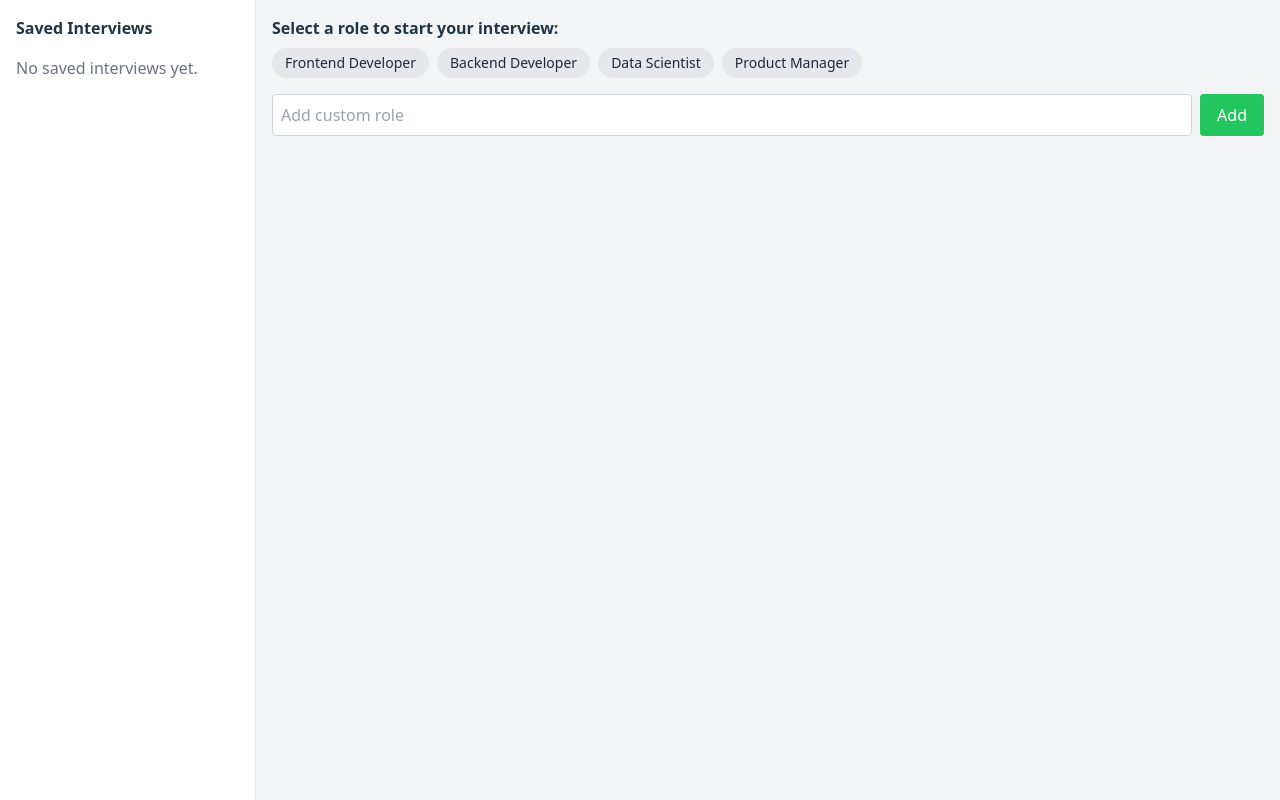
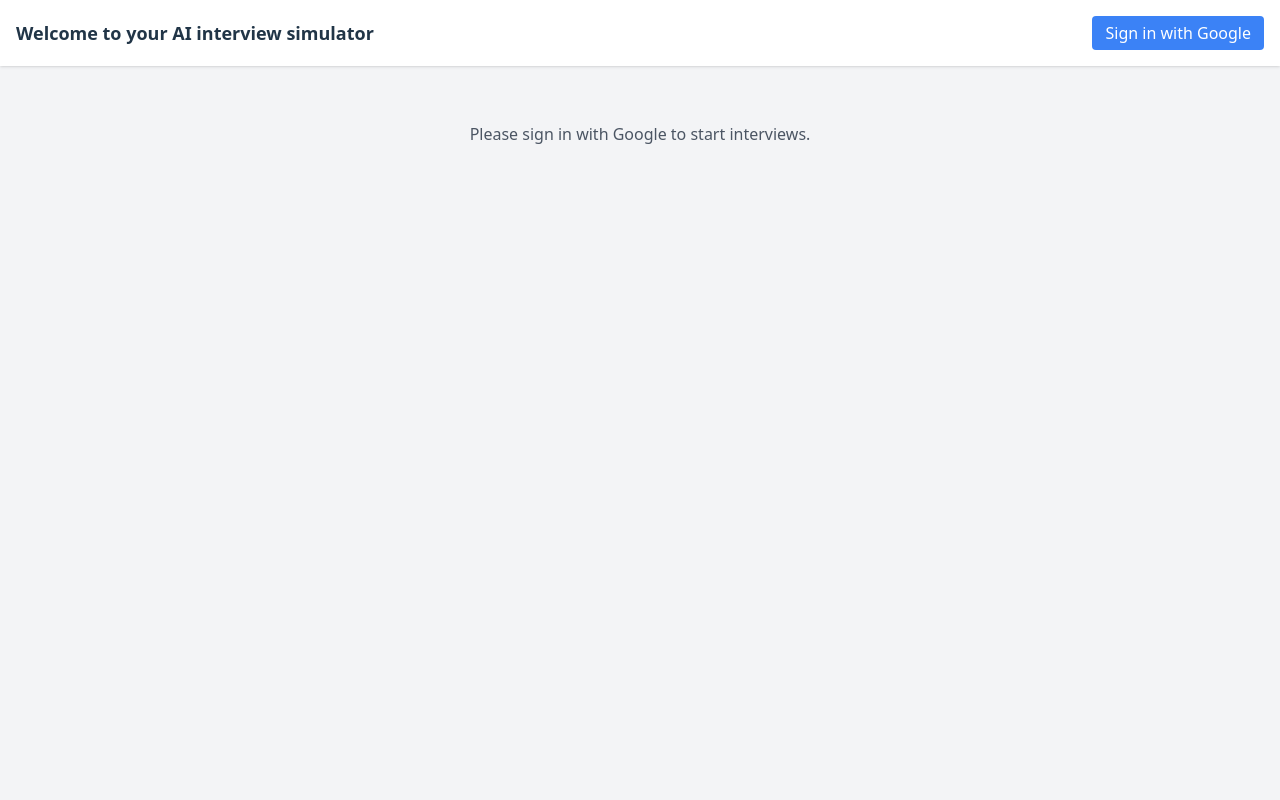
Before and after one commit to fatiimhh/ai-interview-simulator, a React (Vite) app: page / in a window 1280 px wide. Built offline with nearby package versions, Linux system fonts and the light colour scheme; no server answers.

Commit message:
update firebase configuration

```diff
--- a/package.json
+++ b/package.json
@@ -10,6 +10,7 @@
     "preview": "vite preview"
   },
   "dependencies": {
+    "firebase": "^12.1.0",
     "react": "^19.1.0",
     "react-dom": "^19.1.0"
   },
--- a/src/App.jsx
+++ b/src/App.jsx
@@ -2,22 +2,34 @@ import React, { useState, useEffect } from 'react';
 import RoleSelector from './components/RoleSelector';
 import ChatContainer from './components/ChatContainer';
 import SavedChats from './components/SavedChats';
+import { auth, provider } from './firebase';
+import { signInWithPopup, signOut, onAuthStateChanged } from 'firebase/auth';
 
 function App() {
   const [selectedRole, setSelectedRole] = useState(null);
   const [savedChats, setSavedChats] = useState([]);
   const [initialMessages, setInitialMessages] = useState([]);
   const [currentChatId, setCurrentChatId] = useState(null);
+  const [user, setUser] = useState(null);
 
-  // Load saved chats once on mount
+  // Monitor authentication state
   useEffect(() => {
-    const stored = JSON.parse(localStorage.getItem('savedChats')) || [];
+    const unsubscribe = onAuthStateChanged(auth, (currentUser) => {
+      setUser(currentUser);
+      if (currentUser) {
+        // Load saved chats from localStorage per user
+        const stored = JSON.parse(localStorage.getItem(`savedChats_${currentUser.uid}`)) || [];
         setSavedChats(stored);
+      } else {
+        setSavedChats([]);
+      }
+    });
+    return () => unsubscribe();
   }, []);
 
   // Save or update chat
   const saveChat = (role, messages, chatId = null) => {
-    if (!messages || messages.length === 0) return;
+    if (!messages || messages.length === 0 || !user) return;
 
     setSavedChats(prevChats => {
       let updatedChats;
@@ -33,7 +45,7 @@ function App() {
         updatedChats = [{ id: chatId, role, messages }, ...prevChats];
       }
 
-      localStorage.setItem('savedChats', JSON.stringify(updatedChats));
+      localStorage.setItem(`savedChats_${user.uid}`, JSON.stringify(updatedChats));
       setCurrentChatId(chatId); // track current chat
       return updatedChats;
     });
@@ -41,13 +53,13 @@ function App() {
 
   //  Delete chat
   const deleteChat = (chatId) => {
+    if (!user) return;
     setSavedChats(prevChats => {
       const updatedChats = prevChats.filter(chat => chat.id !== chatId);
-      localStorage.setItem('savedChats', JSON.stringify(updatedChats));
+      localStorage.setItem(`savedChats_${user.uid}`, JSON.stringify(updatedChats));
       return updatedChats;
     });
 
-    // if the deleted chat is the one currently open, reset state
     if (chatId === currentChatId) {
       setSelectedRole(null);
       setInitialMessages([]);
@@ -73,16 +85,58 @@ function App() {
     setCurrentChatId(null);
   };
 
+  // Google login
+  const login = async () => {
+    try {
+      await signInWithPopup(auth, provider);
+    } catch (error) {
+      console.error("Login error:", error);
+    }
+  };
+
+  // Logout
+  const logout = async () => {
+    try {
+      await signOut(auth);
+    } catch (error) {
+      console.error("Logout error:", error);
+    }
+  };
+
   return (
-    <div className="min-h-screen flex bg-gray-100">
+    <div className="min-h-screen flex flex-col bg-gray-100">
+      {/* Header with login/logout */}
+      <header className="p-4 bg-white shadow flex justify-between items-center">
+        <h1 className="font-bold text-lg">Welcome to your AI interview simulator</h1>
+        {user ? (
+          <div className="flex items-center gap-4">
+            <span className="text-gray-600">Hello, {user.displayName}</span>
+            <button onClick={logout} className="bg-red-500 text-white px-3 py-1 rounded">
+              Logout
+            </button>
+          </div>
+        ) : (
+          <button onClick={login} className="bg-blue-500 text-white px-3 py-1 rounded">
+            Sign in with Google
+          </button>
+        )}
+      </header>
+
+      <div className="flex flex-1">
+        {user && (
           <SavedChats
             savedChats={savedChats}
             onSelectChat={handleSelectSavedChat}
-        onDeleteChat={deleteChat}   // pass delete function
+            onDeleteChat={deleteChat}
           />
+        )}
 
         <div className="flex-1 p-4">
-        {!selectedRole ? (
+          {!user ? (
+            <p className="text-center mt-10 text-gray-600">
+              Please sign in with Google to start interviews.
+            </p>
+          ) : !selectedRole ? (
             <RoleSelector onRoleSelect={handleRoleSelect} />
           ) : (
             <ChatContainer
@@ -91,9 +145,10 @@ function App() {
               initialMessages={initialMessages}
               chatId={currentChatId}
               onBack={handleBack}
-            onSave={saveChat} // pass save function
+              onSave={saveChat}
             />
           )}
+        </div>
       </div>
     </div>
   );
--- /dev/null
+++ b/src/components/Auth.js
@@ -0,0 +1,44 @@
+import React from "react";
+import { auth, provider, signInWithPopup, signOut } from "../firebase";
+
+function Auth({ user, setUser }) {
+  const login = async () => {
+    try {
+      const result = await signInWithPopup(auth, provider);
+      setUser(result.user);
+    } catch (error) {
+      console.error("Login failed:", error);
+    }
+  };
+
+  const logout = async () => {
+    await signOut(auth);
+    setUser(null);
+  };
+
+  return (
+    <div className="p-4 flex justify-between items-center bg-white shadow">
+      {user ? (
+        <div className="flex items-center space-x-4">
+          <img src={user.photoURL} alt="profile" className="w-10 h-10 rounded-full" />
+          <span>{user.displayName}</span>
+          <button
+            onClick={logout}
+            className="px-4 py-2 bg-red-500 text-white rounded-lg"
+          >
+            Logout
+          </button>
+        </div>
+      ) : (
+        <button
+          onClick={login}
+          className="px-4 py-2 bg-blue-500 text-white rounded-lg"
+        >
+          Sign in with Google
+        </button>
+      )}
+    </div>
+  );
+}
+
+export default Auth;
--- a/src/components/RoleSelector.jsx
+++ b/src/components/RoleSelector.jsx
@@ -1,4 +1,6 @@
 import React, { useState } from 'react';
+
+
 
 const initialRoles = ['Frontend Developer', 'Backend Developer', 'Data Scientist', 'Product Manager'];
 
--- /dev/null
+++ b/src/firebase.js
@@ -0,0 +1,22 @@
+// Import the functions you need from the SDKs you need
+import { initializeApp } from "firebase/app";
+import { getAuth, GoogleAuthProvider } from "firebase/auth";
+
+// TODO: Add SDKs for Firebase products that you want to use
+// https://firebase.google.com/docs/web/setup#available-libraries
+
+// Your web app's Firebase configuration
+const firebaseConfig = {
+  apiKey: "AIzaSyCHL-uees251nDqI7DRRNZ1aa77_q9bU7c",
+  authDomain: "ai-interview-simulator-9ac3d.firebaseapp.com",
+  projectId: "ai-interview-simulator-9ac3d",
+  storageBucket: "ai-interview-simulator-9ac3d.firebasestorage.app",
+  messagingSenderId: "447416138423",
+  appId: "1:447416138423:web:22742c23fc79ed5b9dab32"
+};
+
+// Initialize Firebase
+const app = initializeApp(firebaseConfig);
+
+export const auth = getAuth(app);
+export const provider = new GoogleAuthProvider();
```
Also changed, not shown: 1 other file (tests, documents, lock files or other folders). Lines whose indentation alone changed are shown as unchanged.
